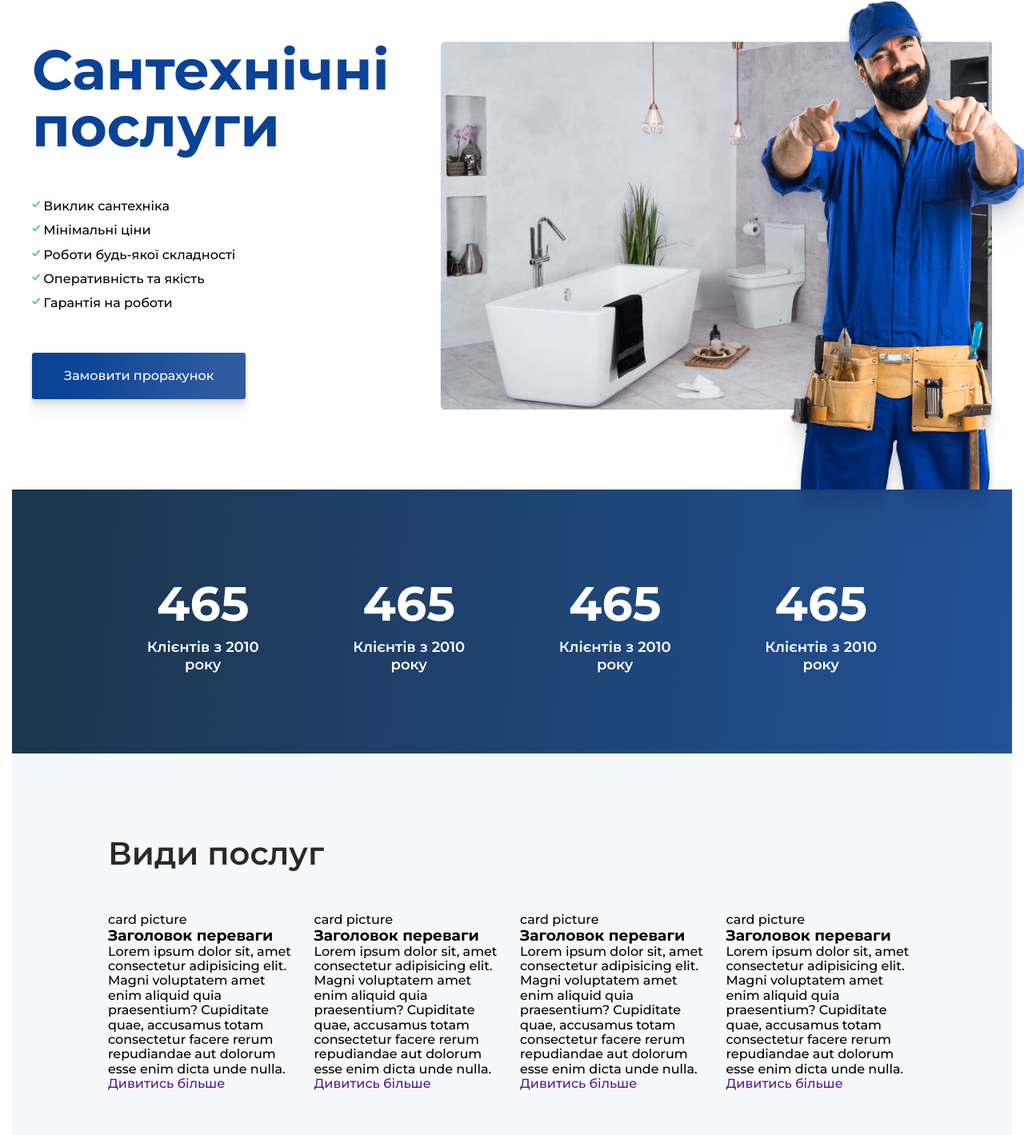
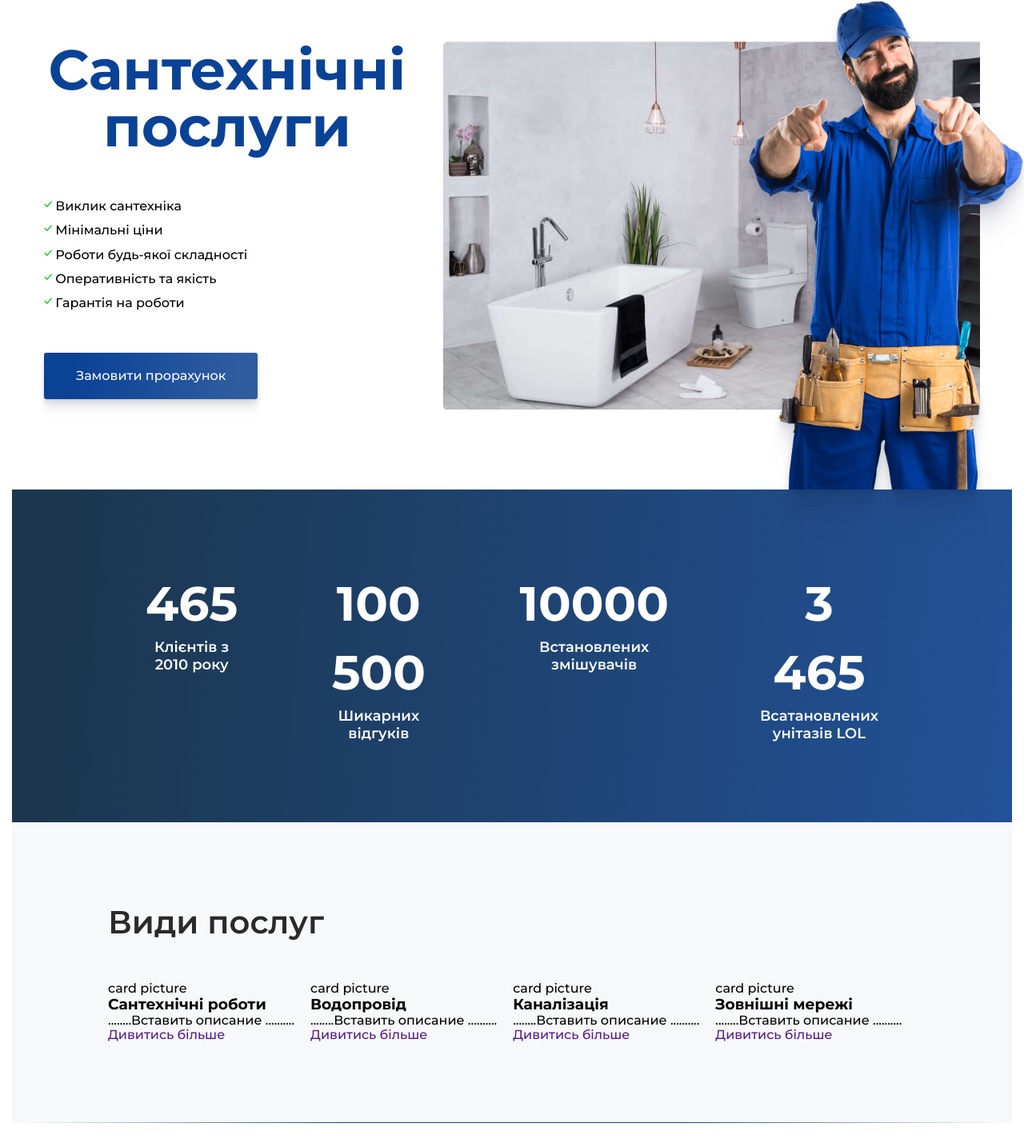
Before and after one commit to Simon507/str-html-sass-js, a plain HTML site: page index.html in a window 1280 px wide. Shown: the part 141-1560 px from the top of the page at 80% size. Drawn offline with nearby package versions, Linux system fonts and the light colour scheme.

Commit message:
сделана основная разметка

```diff
--- a/index.html
+++ b/index.html
@@ -17,8 +17,10 @@
     <link rel="stylesheet" href="./sass/main.css" />
   </head>
   <body>
-    <header class="main-header">
-      <a class="logo1" href="./index.html"><img src="./images/logo1.png" alt="logo1" /></a>
+    <header class="main-header container">
+      <a class="logo1" href="./index.html"
+        ><img src="./images/logo1.png" alt="logo1" width="187px" height="56px"
+      /></a>
       <nav class="header__nav">
         <ul class="nav-list">
           <li class="nav-list__item">
@@ -28,7 +30,7 @@
             <a class="nav-list__link" href="#gallery">Галерея</a>
           </li>
           <li class="nav-list__item">
-            <a class="nav-list__link" href="#about">Про нас</a>
+            <a class="nav-list__link" href="#about">Про&nbsp;нас</a>
           </li>
         </ul>
       </nav>
@@ -42,7 +44,7 @@
       >
     </header>
     <main>
-      <section class="hero">
+      <section class="hero container">
         <div class="hero-txt">
           <h1 class="hero__title">Сантехнічні послуги</h1>
           <ul class="hero-txt__list">
@@ -90,16 +92,16 @@
             <p class="statistics-item-txt">Клієнтів з 2010 року</p>
           </li>
           <li class="statistics-item">
-            <p class="statistics-item-title">465</p>
-            <p class="statistics-item-txt">Клієнтів з 2010 року</p>
+            <p class="statistics-item-title">100 500</p>
+            <p class="statistics-item-txt">Шикарних відгуків</p>
           </li>
           <li class="statistics-item">
-            <p class="statistics-item-title">465</p>
-            <p class="statistics-item-txt">Клієнтів з 2010 року</p>
+            <p class="statistics-item-title">10000</p>
+            <p class="statistics-item-txt">Встановлених змішувачів</p>
           </li>
           <li class="statistics-item">
-            <p class="statistics-item-title">465</p>
-            <p class="statistics-item-txt">Клієнтів з 2010 року</p>
+            <p class="statistics-item-title">3 465</p>
+            <p class="statistics-item-txt">Всатановлених унітазів LOL</p>
           </li>
         </ul>
       </section>
@@ -108,42 +110,26 @@
         <ul class="services-list">
           <li class="services-item">
             <p>card picture</p>
-            <h3>Заголовок переваги</h3>
-            <p>
-              Lorem ipsum dolor sit, amet consectetur adipisicing elit. Magni voluptatem amet enim
-              aliquid quia praesentium? Cupiditate quae, accusamus totam consectetur facere rerum
-              repudiandae aut dolorum esse enim dicta unde nulla.
-            </p>
+            <h3>Сантехнічні роботи</h3>
+            <p>........Вставить описание ..........</p>
             <a href="">Дивитись більше</a>
           </li>
           <li class="services-item">
             <p>card picture</p>
-            <h3>Заголовок переваги</h3>
-            <p>
-              Lorem ipsum dolor sit, amet consectetur adipisicing elit. Magni voluptatem amet enim
-              aliquid quia praesentium? Cupiditate quae, accusamus totam consectetur facere rerum
-              repudiandae aut dolorum esse enim dicta unde nulla.
-            </p>
+            <h3>Водопровід</h3>
+            <p>........Вставить описание ..........</p>
             <a href="">Дивитись більше</a>
           </li>
           <li class="services-item">
             <p>card picture</p>
-            <h3>Заголовок переваги</h3>
-            <p>
-              Lorem ipsum dolor sit, amet consectetur adipisicing elit. Magni voluptatem amet enim
-              aliquid quia praesentium? Cupiditate quae, accusamus totam consectetur facere rerum
-              repudiandae aut dolorum esse enim dicta unde nulla.
-            </p>
+            <h3>Каналізація</h3>
+            <p>........Вставить описание ..........</p>
             <a href="">Дивитись більше</a>
           </li>
           <li class="services-item">
             <p>card picture</p>
-            <h3>Заголовок переваги</h3>
-            <p>
-              Lorem ipsum dolor sit, amet consectetur adipisicing elit. Magni voluptatem amet enim
-              aliquid quia praesentium? Cupiditate quae, accusamus totam consectetur facere rerum
-              repudiandae aut dolorum esse enim dicta unde nulla.
-            </p>
+            <h3>Зовнішні мережі</h3>
+            <p>........Вставить описание ..........</p>
             <a href="">Дивитись більше</a>
           </li>
         </ul>
@@ -161,7 +147,6 @@
       </section>
       <section id="gallery" class="lastProject">
         <h2 class="section-title">Наші останні роботи</h2>
-        <p>карусель</p>
       </section>
       <section class="contactUs">
         <span class="contact-txt">
--- /dev/null
+++ b/sass/components/_container.scss
@@ -0,0 +1,28 @@
+.container {
+  width: 100%;
+  padding-left: 15px;
+  padding-right: 15px;
+  position: relative;
+}
+
+@media screen and (min-width: 480px) {
+  .container {
+    width: 480px;
+    margin-left: auto;
+    margin-right: auto;
+    text-align: center;
+    margin: 0 auto;
+  }
+}
+
+@media screen and (min-width: 768px) {
+  .container {
+    width: 768px;
+  }
+}
+
+@media screen and (min-width: 1200px) {
+  .container {
+    width: 1200px;
+  }
+}
--- a/sass/components/_general-components.scss
+++ b/sass/components/_general-components.scss
@@ -1,3 +1,4 @@
+@import './container';
 @import './header';
 @import './hero';
 @import './statistics';
--- a/sass/components/_header.scss
+++ b/sass/components/_header.scss
@@ -1,13 +1,20 @@
 .main-header {
   display: flex;
   justify-content: center;
-  gap: 180px;
+  gap: 10%;
+  width: 100%;
+}
+
+.logo1 {
+  display: block;
+  min-width: 185px;
+  min-height: 55px;
 }
 
 .nav-list {
   display: flex;
   flex-direction: row;
-  gap: 60px;
+  gap: 5%;
 }
 
 .nav-list__link {
--- a/sass/components/_hero.scss
+++ b/sass/components/_hero.scss
@@ -23,6 +23,7 @@
   margin-top: 52px;
   display: flex;
   flex-direction: column;
+  align-items: baseline;
   gap: 10px;
 }
 
@@ -55,3 +56,25 @@
   border: none;
   border-radius: 3px;
 }
+
+// @media screen and (min-width: 480px) {
+//   .container {
+//     width: 480px;
+//     margin-left: auto;
+//     margin-right: auto;
+//     text-align: center;
+//     margin: 0 auto;
+//   }
+// }
+
+// @media screen and (min-width: 768px) {
+//   .container {
+//     width: 768px;
+//   }
+// }
+
+// @media screen and (min-width: 1200px) {
+//   .container {
+//     width: 1200px;
+//   }
+// }
```
Also changed, not shown: images/resume/миньон1.jpg (added), images/resume/миньон2.jpg (added), images/resume/миньон3.jpg (added), images/resume/миньон4.jpg (added), images/resume/миньон5.jpg (added), sass/main.css, 2 other files.
